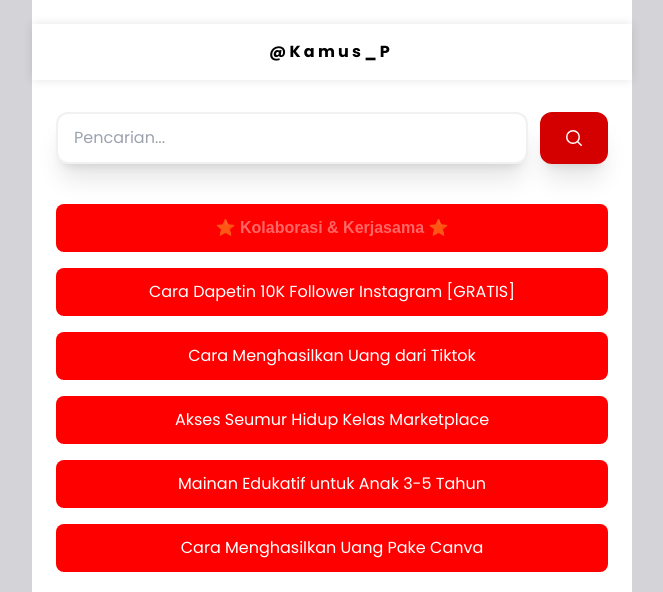
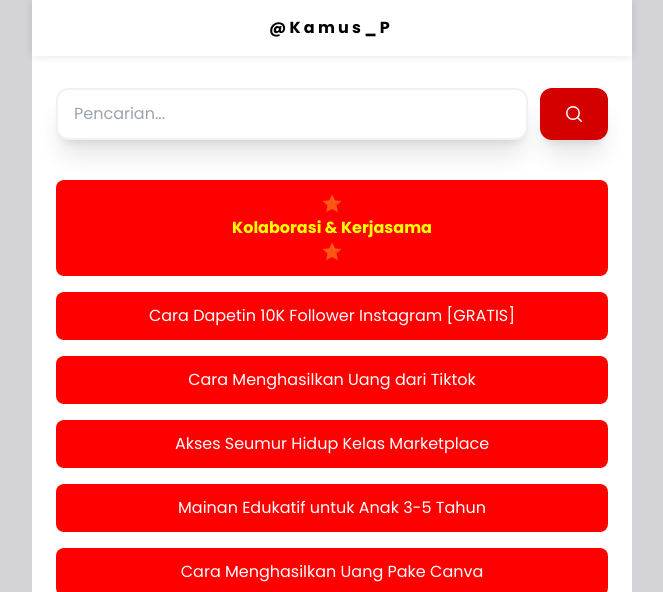
Before and after one commit to haloorderio/kamus_parenting, a Jekyll site: the page built from index.html, in a window 1280 px wide, cut to the strip 0-592 px from the top of the page. Shown: the whole strip, without its empty margins (308-971 px from the left). Built offline with Jekyll 4.4.1, drawn with Linux system fonts in a browser that asks for light colours; the list of posts is cut into pages by our own code.

Commit message:
Update default.html

```diff
--- a/_layouts/default.html
+++ b/_layouts/default.html
@@ -132,7 +132,7 @@
 
 					<div id="searchable" class="my-6">
 						<a href="https://api.whatsapp.com/send?phone={{ site.whatsapp_number }}&amp;text={{ site.whatsapp_text }}" target="_blank" rel="noopener" class="bg-emerald-500 hover:bg-emerald-600 text-white block py-3 px-4 rounded-lg w-full text-center mt-4" style="color:yellow">
-							<p class="blink"><b>⭐ Kolaborasi & Kerjasama ⭐</b></p>
+							<p class="blink">⭐</p> <b>Kolaborasi & Kerjasama</b> <p class="blink">⭐</p>
 						</a>
 						<a href="https://orderio.id/kelasinstagram" target="_blank" rel="noopener" class="bg-emerald-500 hover:bg-emerald-600 text-white block py-3 px-4 rounded-lg w-full text-center mt-4">
 							Cara Dapetin 10K Follower Instagram [GRATIS]
```
